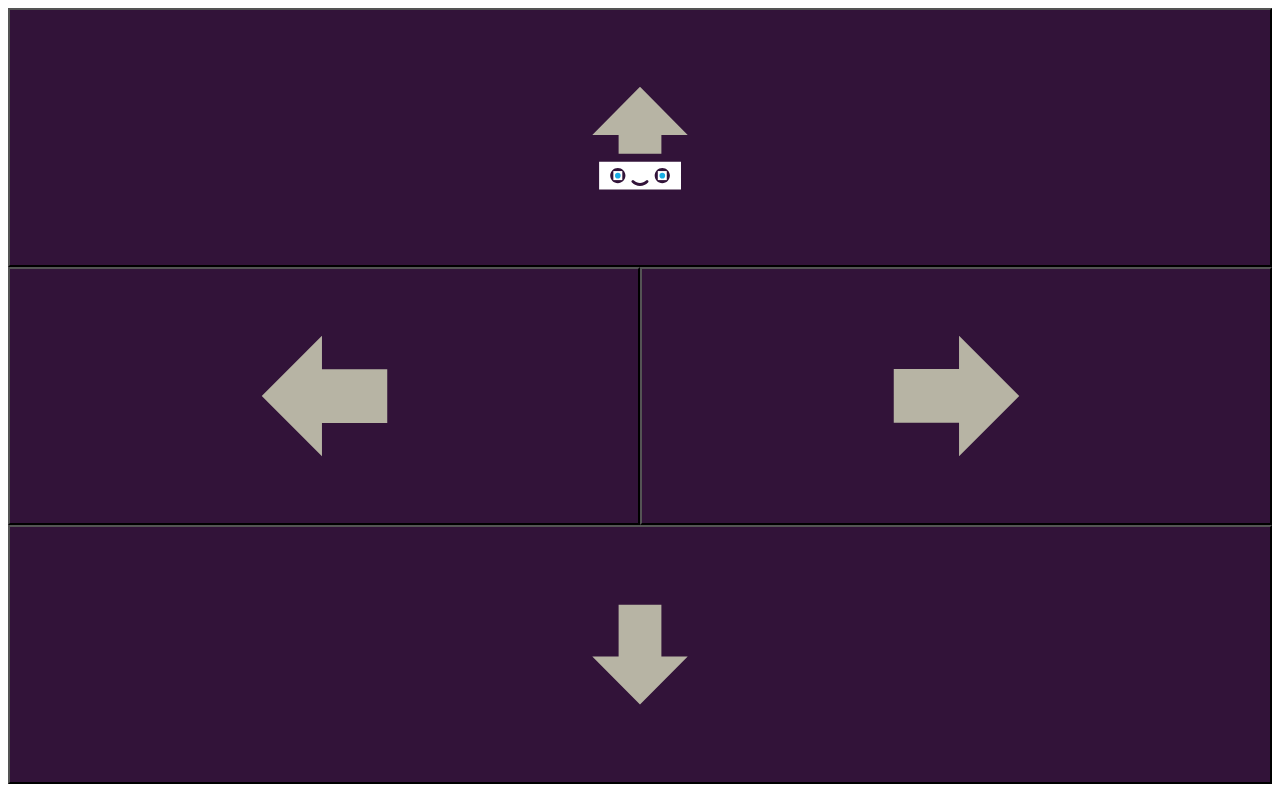
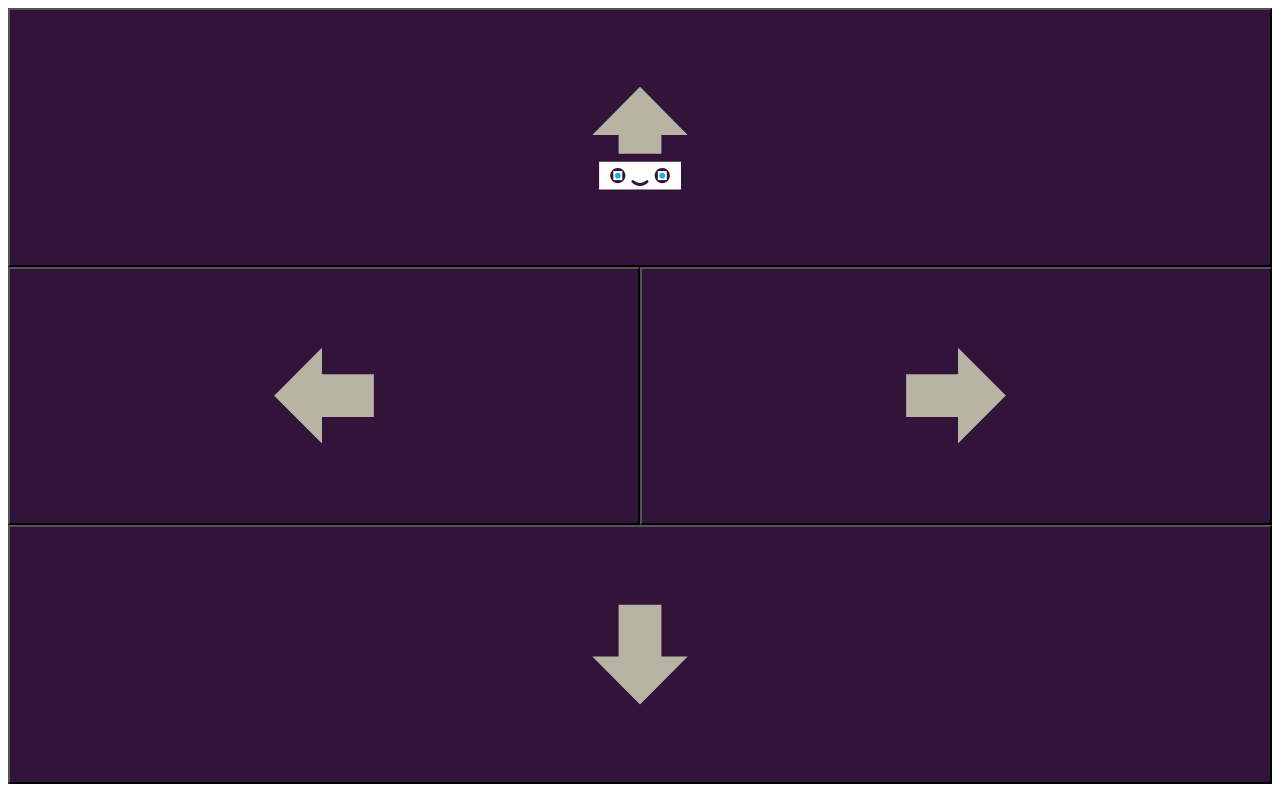
Before and after one commit to TheCraftyRobot/smartibot_telepresence_controller, a plain HTML site: page index.html in a window 1280 px wide. Drawn offline with Linux system fonts and the light colour scheme.

Commit message:
Update index.html

```diff
--- a/index.html
+++ b/index.html
@@ -78,8 +78,8 @@
   <button class="button" onclick="sendDrive('F');" ><img height="50%" src="img/up.svg"/></button>
   </div>
   <div class="btn-groupH">
-  <button class="button" onclick="sendDrive('L');" ><img width="25%" src="img/left.svg"/></button>
-  <button class="button" onclick="sendDrive('R');" ><img width="25%" src="img/right.svg"/></button>
+  <button class="button" onclick="sendDrive('L');" ><img height="50%" src="img/left.svg"/></button>
+  <button class="button" onclick="sendDrive('R');" ><img height="50%" src="img/right.svg"/></button>
 </div>
 <div class="btn-groupV">
   <button class="button" onclick="sendDrive('B');" ><img height="50%" src="img/down.svg"/></button>
```
